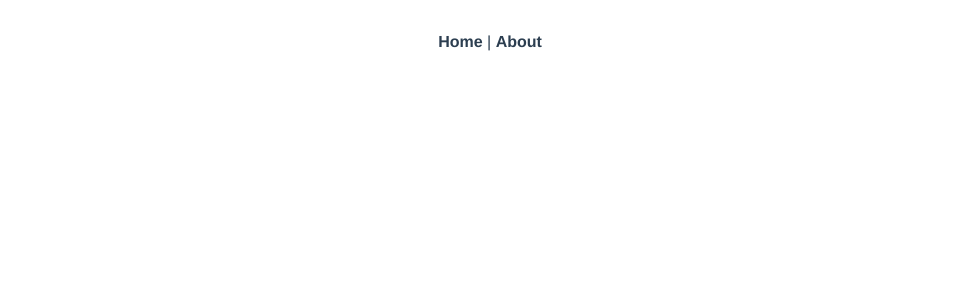
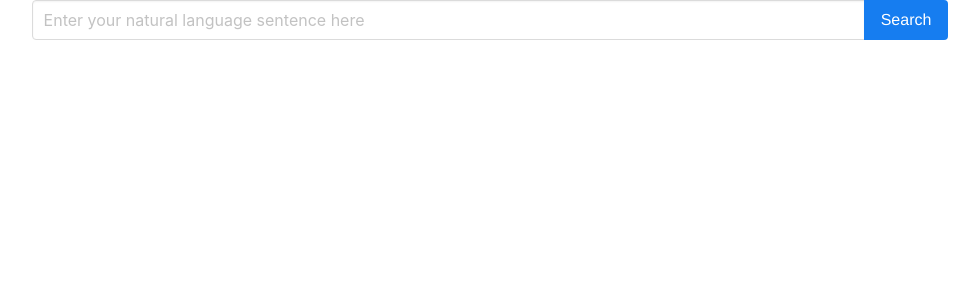
Before and after one commit to kaushal-py/GraceEngine, a Vue app in the folder app/: page /#/demo in a window 1280 px wide. Shown: the top 300 px of the page, without its empty margins (150-1129 px from the left). Built offline with nearby package versions, Linux system fonts and the light colour scheme.

Commit message:
Add basic UI template

```diff
--- a/app/src/App.vue
+++ b/app/src/App.vue
@@ -1,9 +1,5 @@
 <template>
   <div id="app">
-    <div id="nav">
-      <router-link to="/">Home</router-link> |
-      <router-link to="/about">About</router-link>
-    </div>
     <router-view/>
   </div>
 </template>
--- a/app/src/router.js
+++ b/app/src/router.js
@@ -12,7 +12,7 @@ export default new Router({
       component: Home,
     },
     {
-      path: '/about',
+      path: '/demo',
       name: 'about',
       // route level code-splitting
       // this generates a separate chunk (about.[hash].js) for this route
--- a/app/src/views/About.vue
+++ b/app/src/views/About.vue
@@ -1,5 +1,25 @@
 <template>
   <div class="about">
-    <h1>This is an about page</h1>
+   <div class="container">
+     <div class="columns is-centered">
+     <div id="user-sentence" class="column is-four-fifths field has-addons">
+      <div class="control is-expanded">
+        <input class="input" type="text" placeholder="Enter your natural language sentence here">
+      </div>
+      <div class="control">
+        <a class="button is-info">
+          Search
+        </a>
+      </div>
+    </div>
+   </div>
+   </div>
   </div>
 </template>
+
+<script>
+
+export default {
+
+}
+</script>
--- a/app/src/views/Home.vue
+++ b/app/src/views/Home.vue
@@ -1,19 +1,51 @@
 <template>
   <div class="home">
-    <section class="hero is-primary">
-  <div class="hero-body">
-    <div class="container">
-      <h1 class="title">
-        Hero title
-      </h1>
-      <h2 class="subtitle">
-        Hero subtitle
-      </h2>
+    <!-- <img alt="Vue logo" src="../assets/logo.png"> -->
+    <!-- HelloWorld msg="Welcome to Your Vue.js App"/> -->
+
+    <nav class="navbar" role="navigation" aria-label="main navigation">
+  <div class="navbar-brand">
+    <a class="navbar-item" href="https://bulma.io">
+      <img src="../assets/Logo.png" height="28">
+    </a>
+
+    <a role="button" class="navbar-burger burger" aria-label="menu" aria-expanded="false" data-target="navbarBasicExample">
+      <span aria-hidden="true"></span>
+      <span aria-hidden="true"></span>
+      <span aria-hidden="true"></span>
+    </a>
+  </div>
+
+  <div id="navbarBasicExample" class="navbar-menu">
+    <div class="navbar-start">
+      <a class="navbar-item">
+        Home
+      </a>
+
+      <a class="navbar-item">
+        Documentation
+      </a>
+    </div>
+
+    <div class="navbar-end">
+      <div class="navbar-item">
+        <div class="buttons">
+          <a class="button is-primary">
+            <strong>Sign up</strong>
+          </a>
+          <a class="button is-light">
+            Log in
+          </a>
+        </div>
+      </div>
     </div>
   </div>
-</section>
-    <img alt="Vue logo" src="../assets/logo.png">
-    <HelloWorld msg="Welcome to Your Vue.js App"/>
+</nav>
+
+<div class="container">
+  <router-link to="/demo" class="button is-large is-primary">Create Session</router-link> &nbsp;
+  <router-link to="/" class="button is-large is-primary">Join Session</router-link> &nbsp;
+</div>
   </div>
 </template>
 
```
Also changed, not shown: app/src/assets/Logo.png (added), app/src/assets/logo.png (deleted).
